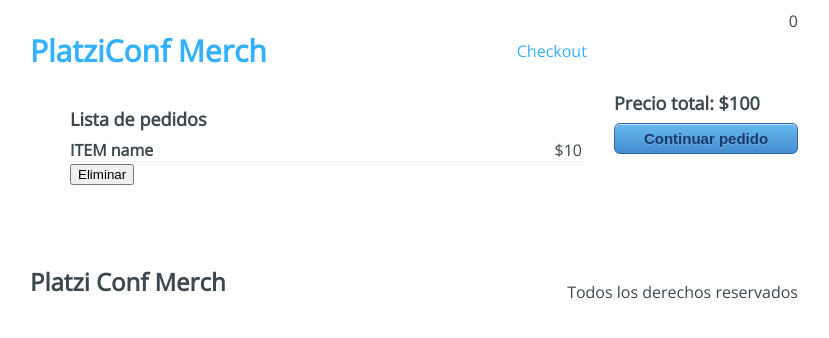
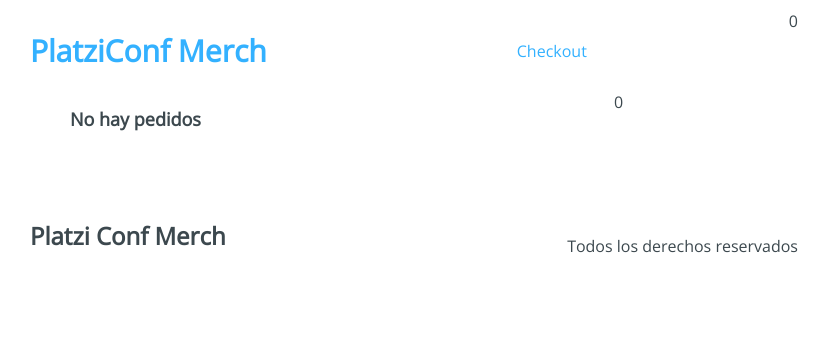
Before and after one commit to Nimoscmp/react-hooks-project, a React app: page /checkout in a window 1280 px wide. Shown: the top 338 px of the page, without its empty margins (226-1055 px from the left). Built offline with nearby package versions, Linux system fonts and the light colour scheme.

Commit message:
Add logic to checkout to get and remove elements from cart

```diff
--- a/src/containers/Checkout.jsx
+++ b/src/containers/Checkout.jsx
@@ -1,23 +1,49 @@
-import React from 'react'
+import React, { useContext } from 'react'
 import { Link } from 'react-router-dom'
+import AppContext from '../context/AppContext'
 
 function Checkout() {
+  const { state, removeFromCart } = useContext(AppContext);
+  const { cart } = state;
+
+  const handleRemoveFromCart = product => {
+    removeFromCart(product)
+  }
+
+  const handleSumTotal = () => {
+    const reducer = (acc, currValue ) => acc + currValue.price;
+    const sum = cart.reduce(reducer, 0);
+    return sum;
+  }
+
   return (
     <section className="Checkout">
       <ul className="Checkout-content">
-        <h3>Lista de pedidos</h3>
+        {cart.length
+        ? <h3>Lista de pedidos</h3>
+        : <h3>No hay pedidos</h3>
+        }
+        {cart.map(item => (
+          <div className="Checkout-item" key={item.id}>
             <div className="Checkout-element">
-          <h4>ITEM name</h4>
-          <span>$10</span>
+              <h4>{item.title}</h4>
+              <span>${item.price}</span>
             </div>
-        <button type="button">Eliminar</button>
+            <button
+              type="button"
+              onClick={() => handleRemoveFromCart(item)}
+            >Eliminar</button>
+          </div>
+        ))}
       </ul>
+      {cart.length &&
         <div className="Checkout-sidebar">
-        <h3>Precio total: $100</h3>
+          <h3>{`Precio total: $ ${ handleSumTotal() }`}</h3>
           <Link to="/checkout/information">
             <button type="button">Continuar pedido</button>
           </Link>
         </div>
+      }
     </section>
   )
 }
```
Lines whose indentation alone changed are shown as unchanged.
